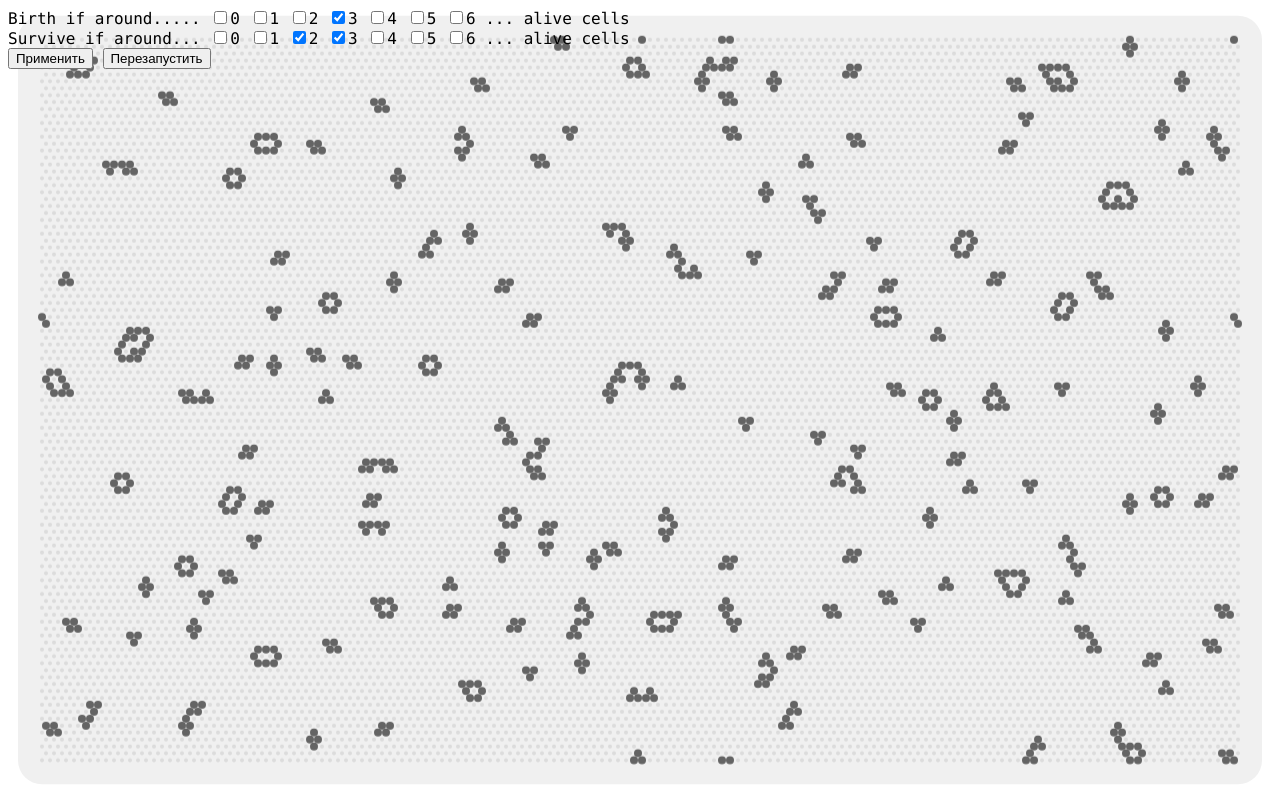
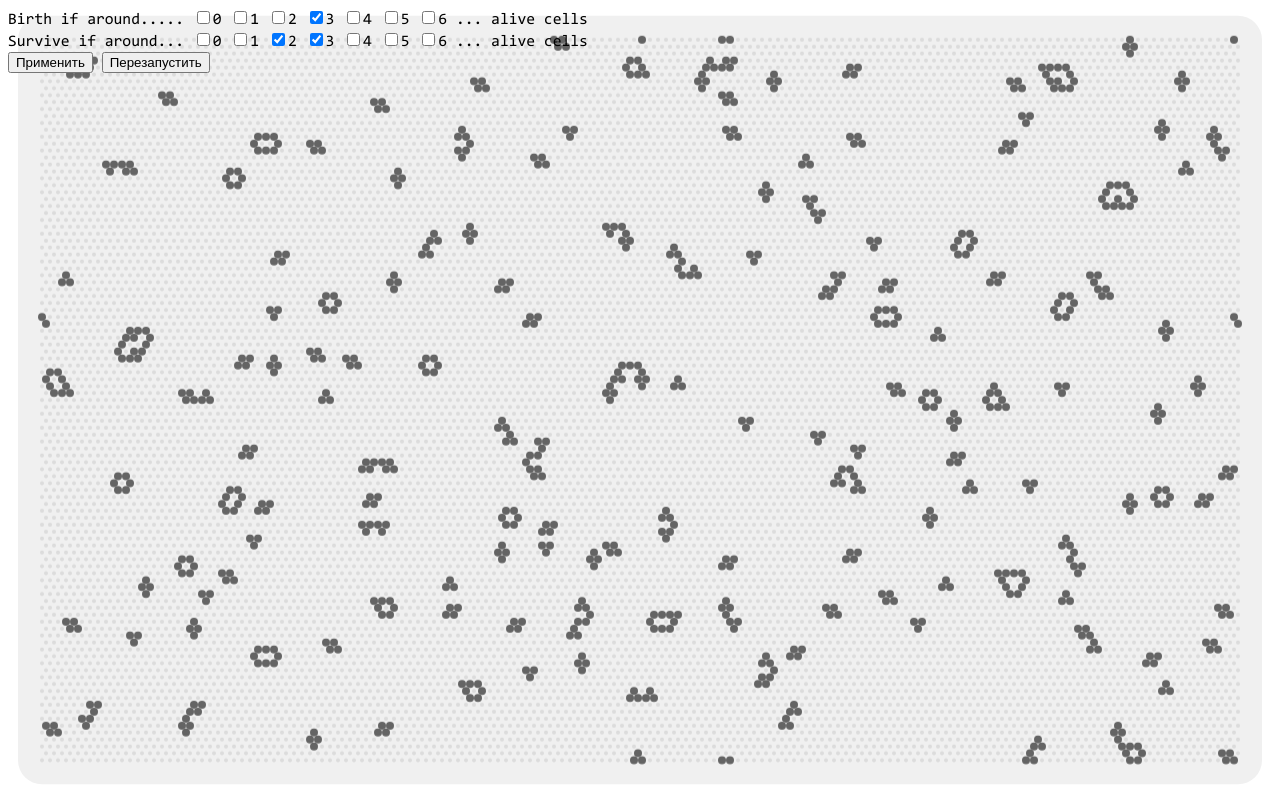
Before and after one commit to yuuretsu/hexagonal-life, a plain HTML site: page index.html in a window 1280 px wide. Drawn offline with Linux system fonts and the light colour scheme.

Commit message:
шрифт добавлен

```diff
--- a/main.js
+++ b/main.js
@@ -343,7 +343,10 @@ function getAround(world, coords) {
     return around;
 }
 const RADIUS = 4;
-const worldSize = new Vec(~~(innerWidth / (RADIUS * 2)) - 10, ~~(innerHeight / (RADIUS * Math.sqrt(3))) - 10);
+const worldSize = new Vec(
+    ~~(innerWidth / (RADIUS * 2)) - 10,
+    ~~(innerHeight / (RADIUS * Math.sqrt(3))) - 10
+);
 const canvas = new Canvas(new Vec(innerWidth, innerHeight), document.getElementById("canvas"));
 const world = new World(worldSize, RADIUS, canvas);
 let birthRule = [1];
--- a/style.css
+++ b/style.css
@@ -4,3 +4,8 @@
 	left: 0;
 	z-index: -1;
 }
+
+@font-face {
+	font-family: consolas;
+	src: url(consolas.ttf);
+}
```
Also changed, not shown: consolas.ttf (added).
